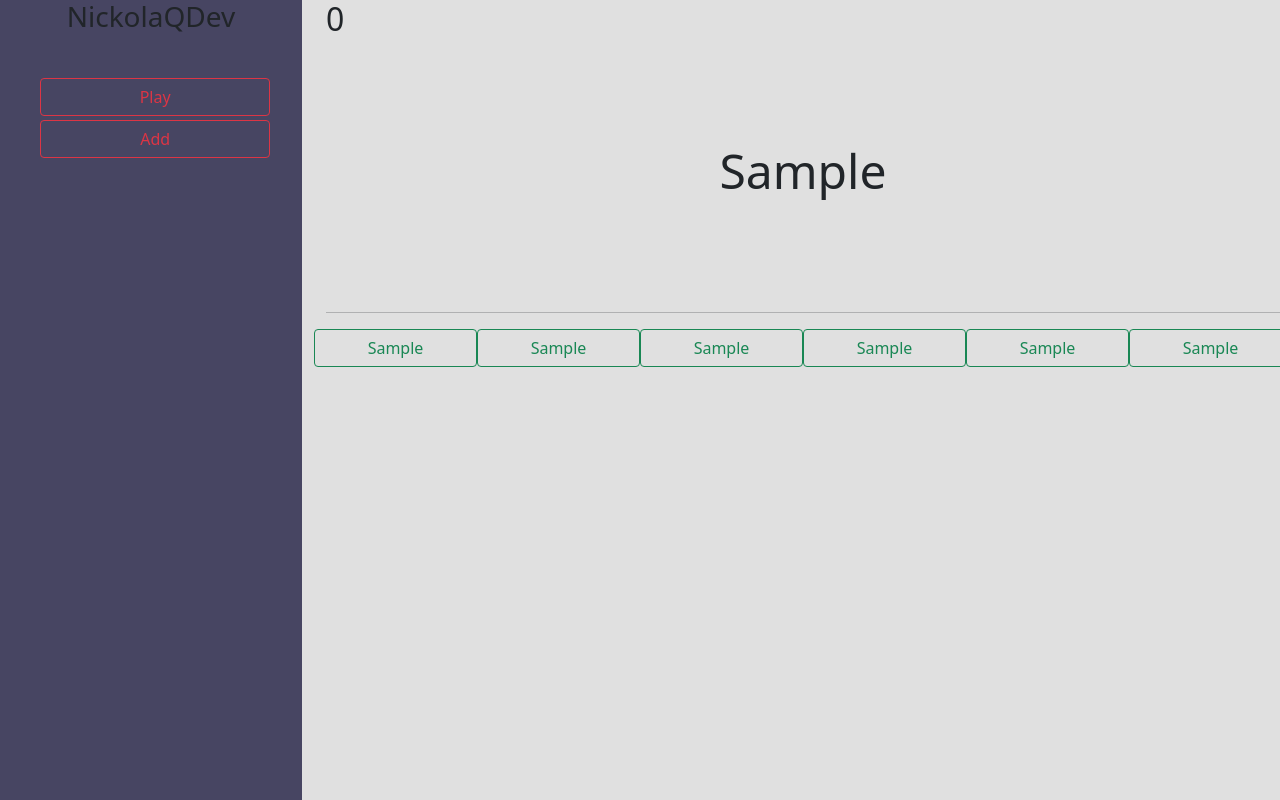
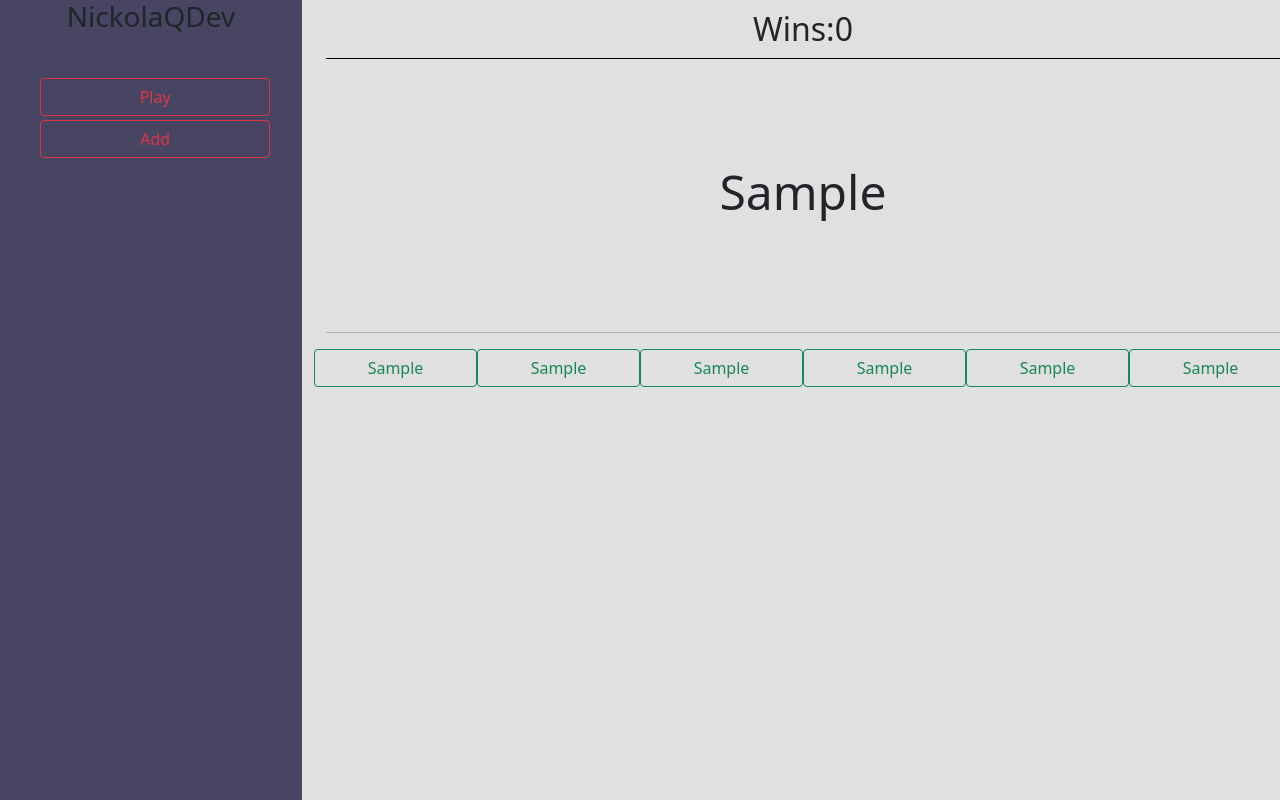
Before and after one commit to Knaifovski/EngStudy, a Django app: page /play in a window 1280 px wide. Run offline with Django 3.2, Linux system fonts and the light colour scheme; tables that the repository leaves empty hold one stand-in row (values such as "Sample post"); some libraries are stand-ins or nearby versions.

Commit message:
small update play template

```diff
--- a/engcards/static/engcards/css/main.css
+++ b/engcards/static/engcards/css/main.css
@@ -5,6 +5,12 @@
 .Play_content h1 {
     padding: 2em;
     font-size: 3em;
+    text-align: center;
+}
+.Play_content h2 {
+    padding: 0.3em;
+    border-bottom: 1px solid black;
+    font-size: 2em;
     text-align: center;
 }
 
--- a/engcards/templates/engcards/play.html
+++ b/engcards/templates/engcards/play.html
@@ -2,7 +2,7 @@
 {% block title %}Play{% endblock %}
 {% block content %}
     <div class="Play_content">
-        <h2>{{counter}}</h2>
+        <h2 class="counter">Wins:{{counter}}</h2>
         <h1 id="Word">{{ WordRandom }}</h1>
         <hr>
         <form method="POST">
```
